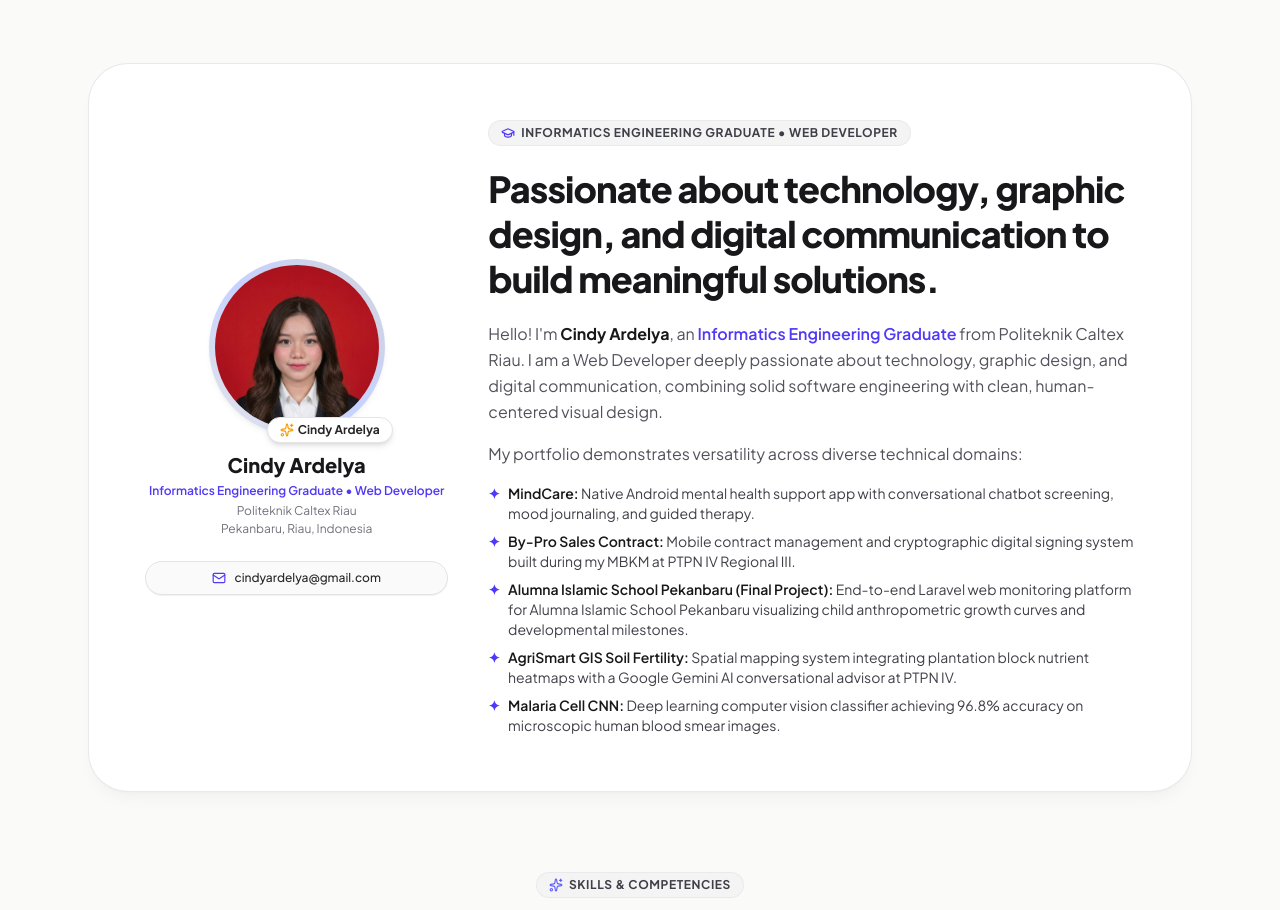
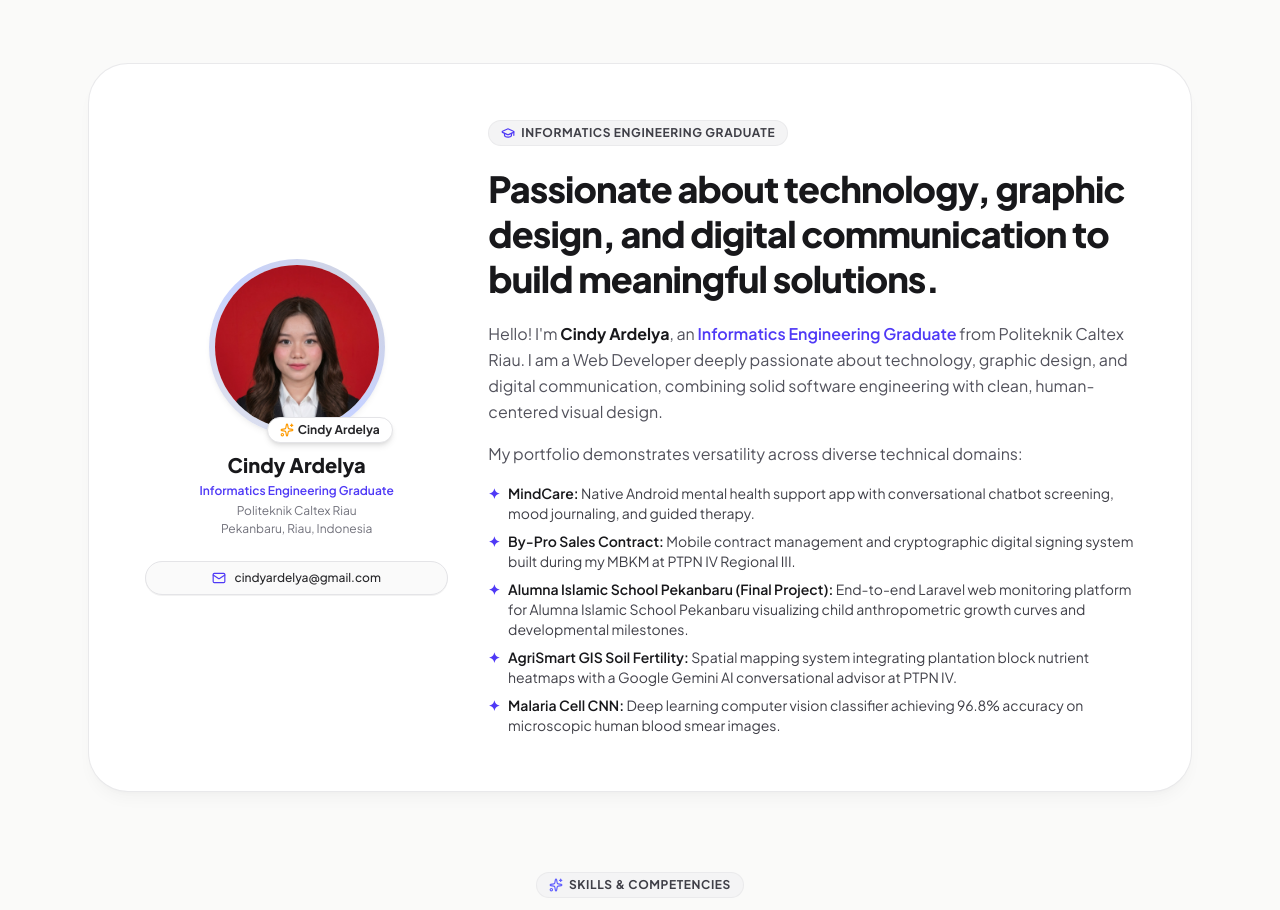
Before and after one commit to cindyardelya22/Porto, a Next.js app: page / in a window 1280 px wide. Shown: the part 1020-1930 px from the top of the page. Built offline with nearby package versions, Linux system fonts and the light colour scheme.

Commit message:
Remove 'Web Developer' beside 'Informatics Engineering Graduate' in About section

```diff
--- a/src/components/AboutSection.tsx
+++ b/src/components/AboutSection.tsx
@@ -43,7 +43,7 @@ export default function AboutSection() {
 
             <div className="space-y-1">
               <h3 className="text-xl font-extrabold text-zinc-900 dark:text-white">Cindy Ardelya</h3>
-              <p className="text-xs font-semibold text-indigo-600 dark:text-indigo-400">Informatics Engineering Graduate • Web Developer</p>
+              <p className="text-xs font-semibold text-indigo-600 dark:text-indigo-400">Informatics Engineering Graduate</p>
               <div className="text-xs text-zinc-500 dark:text-zinc-400 space-y-0.5">
                 <p>Politeknik Caltex Riau</p>
                 <p>Pekanbaru, Riau, Indonesia</p>
@@ -65,7 +65,7 @@ export default function AboutSection() {
           <div className="lg:col-span-8 space-y-4 sm:space-y-5">
             <div className="inline-flex items-center space-x-1.5 px-3 py-1 rounded-full bg-zinc-100 dark:bg-zinc-800 text-zinc-700 dark:text-zinc-300 text-xs font-bold uppercase tracking-wider border border-zinc-200/60 dark:border-zinc-700">
               <GraduationCap className="w-3.5 h-3.5 text-indigo-600 dark:text-indigo-400" />
-              <span>Informatics Engineering Graduate • Web Developer</span>
+              <span>Informatics Engineering Graduate</span>
             </div>
 
             <h2 className="text-2xl sm:text-3xl lg:text-4xl font-extrabold text-zinc-900 dark:text-white tracking-tight leading-tight">
```
